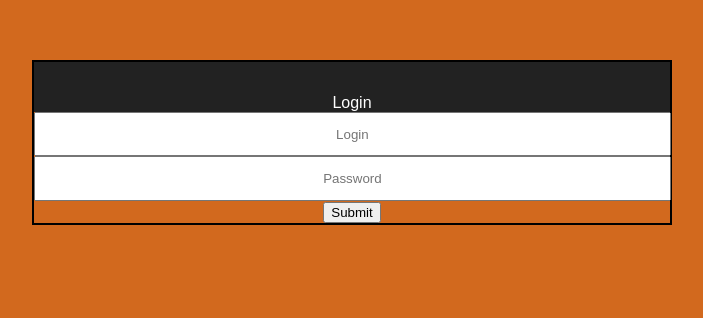
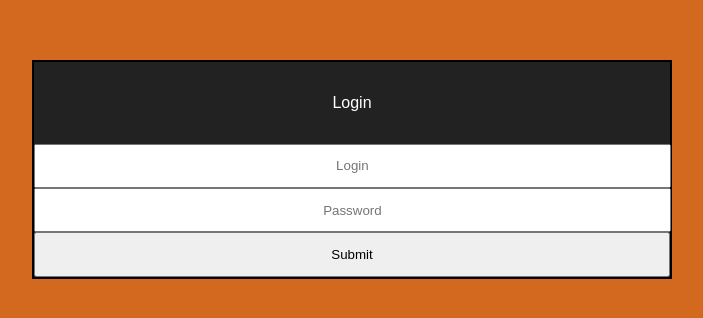
Before and after one commit to ritrage/DonationPortal_React, a React (Create React App) app: page / in a window 1280 px wide. Shown: the part 132-450 px from the top of the page, without its empty margins (288-991 px from the left). Built offline with nearby package versions, Linux system fonts and the light colour scheme.

Commit message:
Update login.js

```diff
--- a/src/components/login.js
+++ b/src/components/login.js
@@ -4,16 +4,16 @@ import "../App.css";
 class Login extends React.Component {
   render() {
     const lgform = (
-      <form>
+      <form onSubmit="#">
         <input id="login" type="text" placeholder="Login" />
         <input id="password" type="password" placeholder="Password" />
-        <input type="submit" />
+        <input id="submit" type="submit" />
       </form>
     );
     return (
       <div className="App">
         <div className="App-header">Login</div>
-        <div className="App-intro">{lgform}</div>
+        <div className="App-header">{lgform}</div>
       </div>
     );
   }
```
